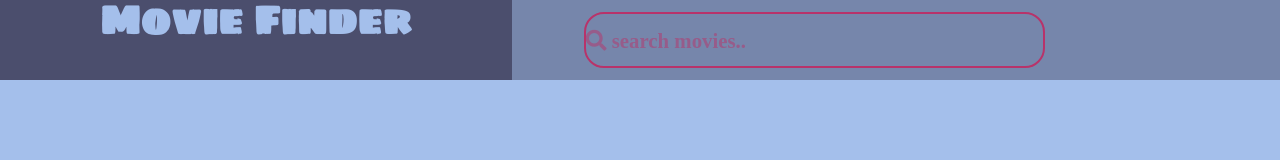
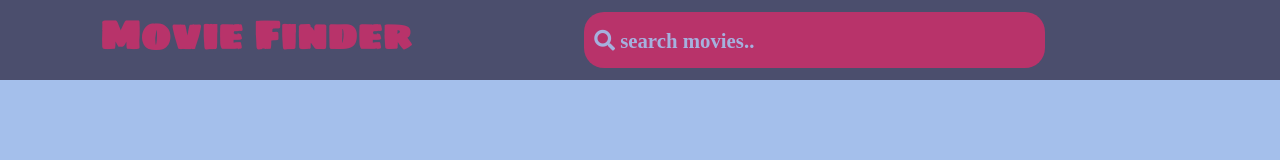
Before and after one commit to diellada/movie-search, a website built with webpack: page index.html in a window 1280 px wide. Built offline with nearby package versions, Linux system fonts and the light colour scheme.

Commit message:
header styling

```diff
--- a/src/scss/components/_header.scss
+++ b/src/scss/components/_header.scss
@@ -3,19 +3,19 @@ nav {
   flex-direction: row;
   height: 80px;
   align-content: center;
-
+  background-color: #4B4E6D;
 }
 
 h1 {
   font-size: 2.5em;
   font-weight: bolder;
   text-align: center;
-  color: #A4BFEB;
-  background-color: #4B4E6D;
+  color: #B8336A;
   font-family: $header-font;
   width: 40%;
   height: 100%;
   align-self: center;
+  padding: 15px;
 }
 
 #search {
@@ -25,8 +25,6 @@ h1 {
   align-content: center;
   height: 100%;
   width: 60%;
-  background-color: rgba(75, 78, 109, 0.5);
-
 
   #search-bar {
     font-size: 1.3em;
@@ -34,16 +32,17 @@ h1 {
     width: 60%;
     height: 70%;
     align-self: center;
-    border: 2px solid #B8336A;
+    border: none;
     border-radius: 20px;
-    background-color: transparent;
     color: #A4BFEB;
     font-family: "Font Awesome 5 Free";
     font-weight: 900;
+    background-color: #B8336A;
+
     &::placeholder {
-      color: #B8336A;
-      opacity: 0.5;
-      margin-left: 2%;
+      color: #A4BFEB;
+      opacity: 0.9;
+      margin-left: 5%;
     }
   }
 
```
Also changed, not shown: index.html (+1 -1 lines), dist/main.css.
